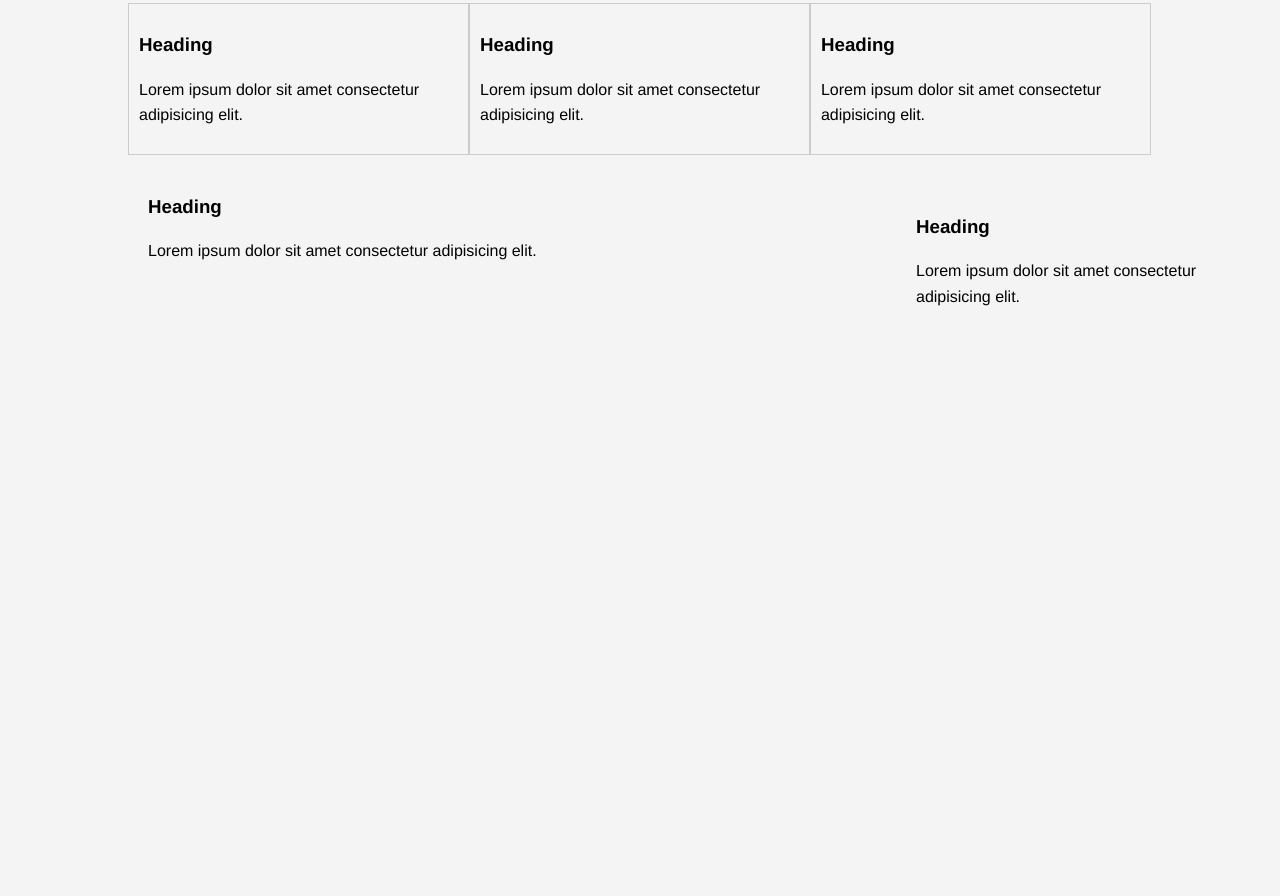
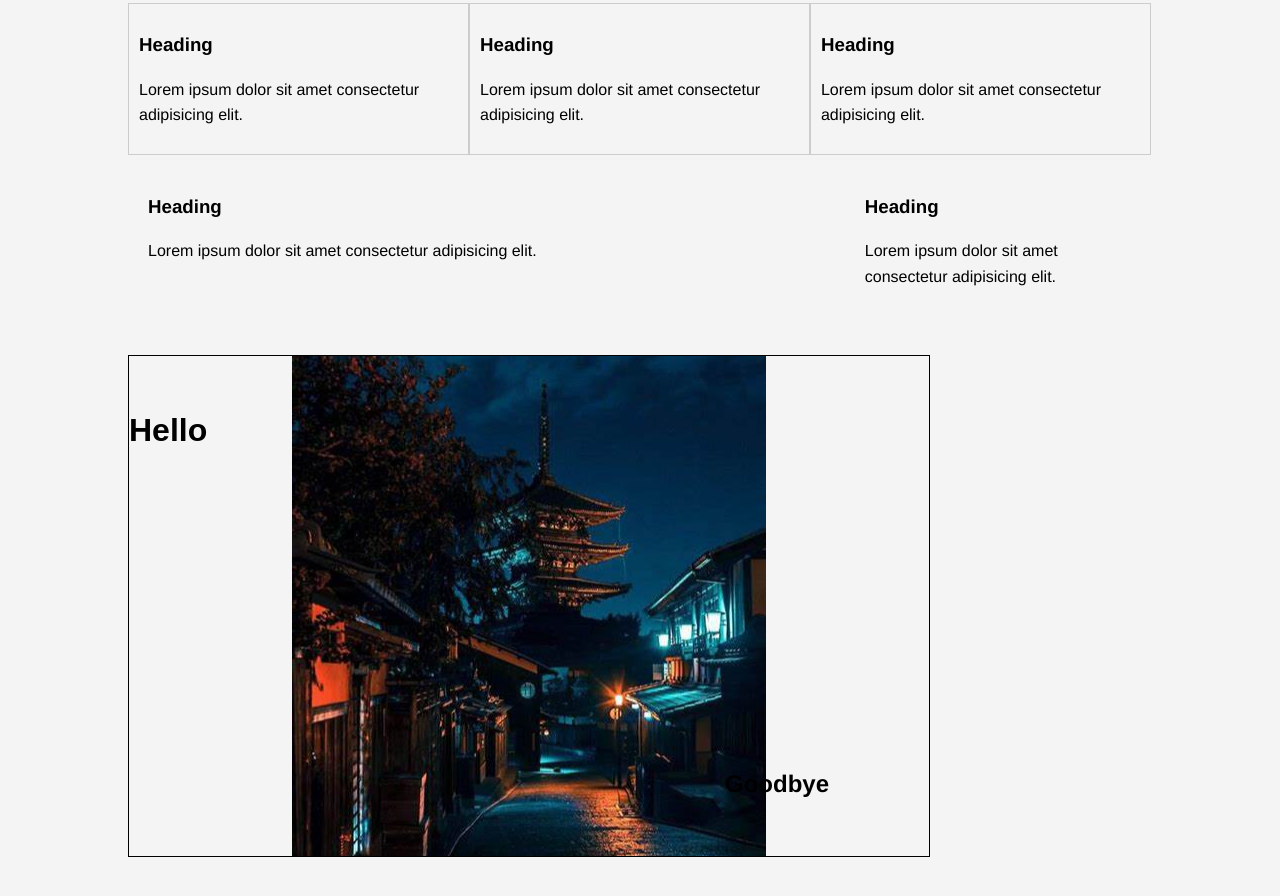
Before and after one commit to ziyangchua02/CSS, a plain HTML site: page CSScheatsheet/index.html in a window 1280 px wide. Shown: the part 998-1894 px from the top of the page. Before the commit the page ends 1673 px from the top, so only its background shows below. Drawn offline with Linux system fonts and the light colour scheme.

Commit message:
update files

```diff
--- a/CSScheatsheet/index.html
+++ b/CSScheatsheet/index.html
@@ -66,16 +66,22 @@
         <h3>Heading</h3>
         <p>Lorem ipsum dolor sit amet consectetur adipisicing elit.</p>
       </div>
-      <div class="clearfix"></div>
       <div id="main-block">
         <h3>Heading</h3>
         <p>Lorem ipsum dolor sit amet consectetur adipisicing elit.</p>
       </div>
+
+      <div id="sidebar">
+        <h3>Heading</h3>
+        <p>Lorem ipsum dolor sit amet consectetur adipisicing elit.</p>
+      </div>
+      <div class="clearfix"></div>
+      <div class="p-box">
+        <h1>Hello</h1>
+        <h2>Goodbye</h2>
+      </div>
+      <a class="fix-me button" href="">Hello</a>
+      <div style="margin-top: 500px"></div>
     </div>
-    <div id="sidebar">
-      <h3>Heading</h3>
-      <p>Lorem ipsum dolor sit amet consectetur adipisicing elit.</p>
-    </div>
-    <div style="margin-top: 500px"></div>
   </body>
 </html>
--- a/CSScheatsheet/style.css
+++ b/CSScheatsheet/style.css
@@ -159,3 +159,35 @@ body{
     padding: 20px;
     box-sizing: border-box; /* Ensures padding is included in width */
 }
+
+.p-box{
+    width: 800px;
+    height: 500px;
+    border: 1px solid #000;
+    margin-top: 30px;
+    position: relative;
+    background-image:url('bg.jpeg');
+    background-repeat: no-repeat;
+    background-position: center center;
+}
+
+.p-box h1{
+    width: 800px;
+    position: absolute;
+    top: 40px;
+}
+
+.p-box h2{
+    position: absolute;
+    bottom: 40px;
+    right: 100px;
+}
+
+.fix-me{
+    position: fixed;
+    top: 400px
+}
+
+.mylist li:first-child{
+    background: red;
+}
```
Also changed, not shown: CSScheatsheet/bg.jpeg (added).
